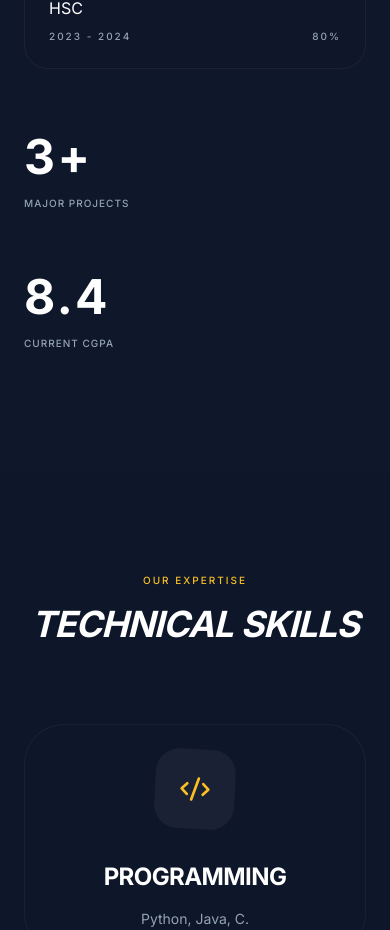
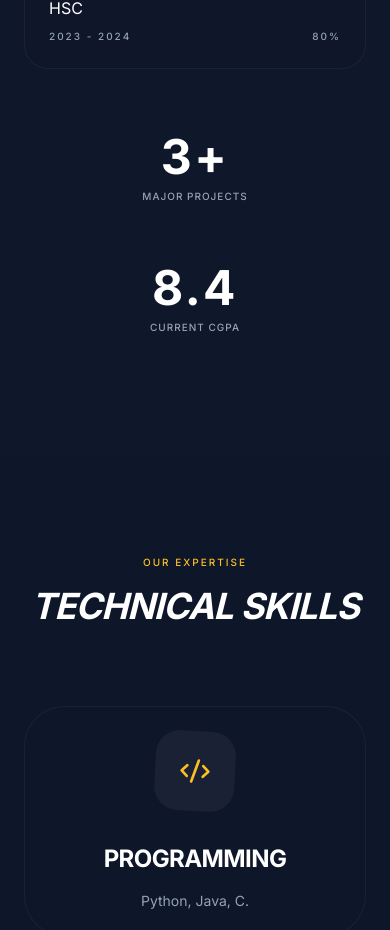
Before and after one commit to M-jegath/Portfolio, a React (Vite) app: page / in a window 390 px wide. Shown: the part 2136-3066 px from the top of the page. Built offline with nearby package versions, Linux system fonts and the light colour scheme.

Commit message:
Center stats content on mobile screens in About section

```diff
--- a/src/components/About.jsx
+++ b/src/components/About.jsx
@@ -62,12 +62,12 @@
 
                         {/* Statistics Row */}
                         <div className="grid grid-cols-1 sm:grid-cols-2 gap-10">
-                            <div className="group">
+                            <div className="group flex flex-col items-center sm:items-start text-center sm:text-left">
                                 <h3 className="text-5xl md:text-6xl font-bold text-white mb-2 group-hover:text-accent-mustard transition-colors">3+</h3>
                                 <span className="label text-muted-gray tracking-widest sm:tracking-[0.3em]">Major Projects</span>
                                 <div className="h-1 w-0 bg-accent-mustard mt-4 group-hover:w-full transition-all duration-500" />
                             </div>
-                            <div className="group">
+                            <div className="group flex flex-col items-center sm:items-start text-center sm:text-left">
                                 <h3 className="text-5xl md:text-6xl font-bold text-white mb-2 group-hover:text-accent-mustard transition-colors">8.4</h3>
                                 <span className="label text-muted-gray tracking-widest sm:tracking-[0.3em]">Current CGPA</span>
                                 <div className="h-1 w-0 bg-accent-mustard mt-4 group-hover:w-full transition-all duration-500" />
```
